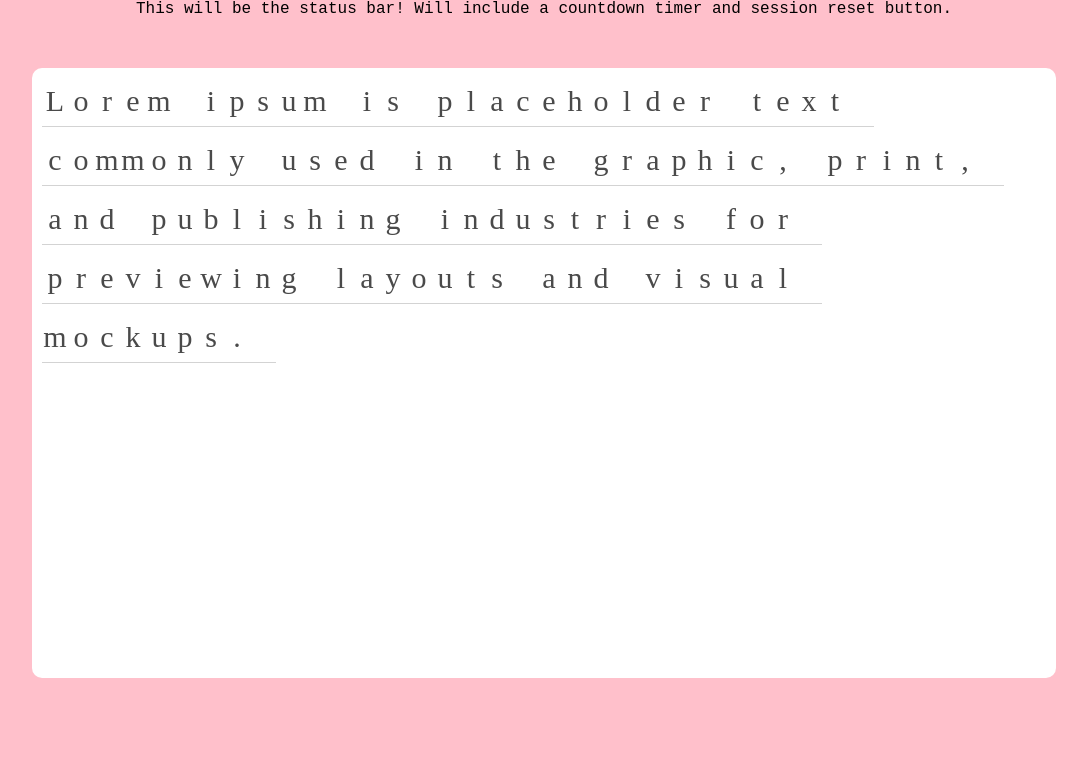
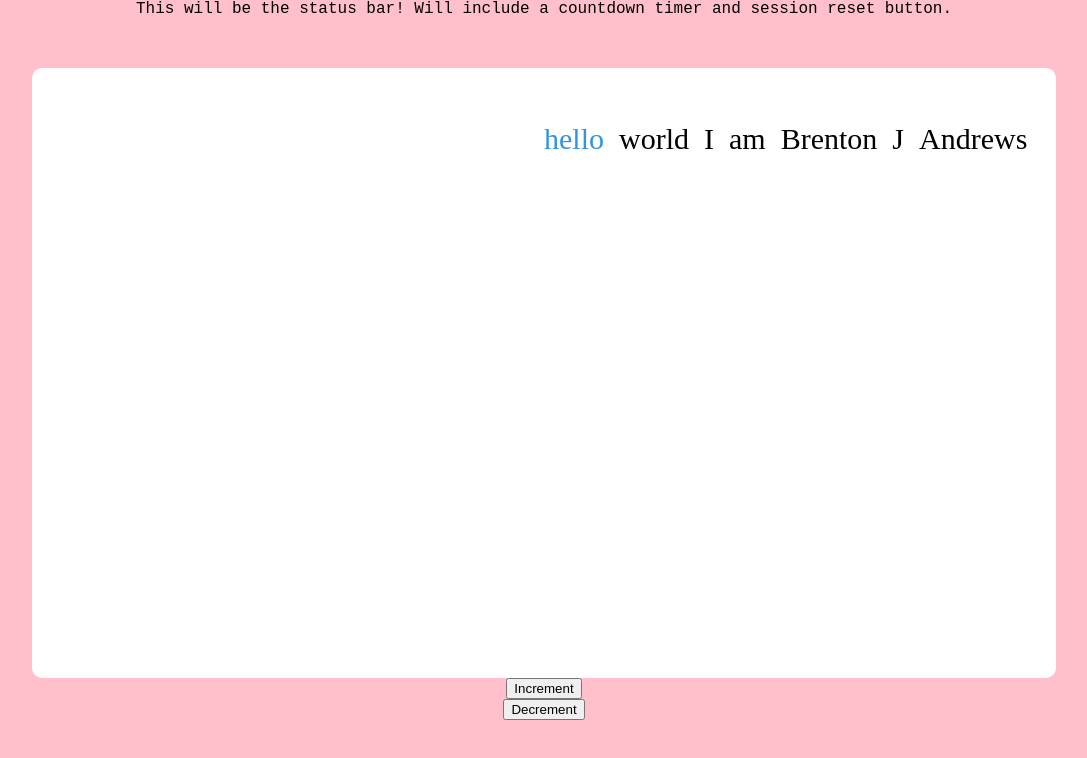
Before and after one commit to brenton-j-andrews/typing_practice_application, a React (Create React App) app: page / in a window 1280 px wide. Shown: the top 758 px of the page, without its empty margins (96-1183 px from the left). Built offline with nearby package versions, Linux system fonts and the light colour scheme; a web font is replaced by a local one.

Commit message:
Horizontal word scrolling is working properly, with styling!

```diff
--- a/src/Pages/Practice/Practice.jsx
+++ b/src/Pages/Practice/Practice.jsx
@@ -2,39 +2,26 @@
  * The practice page will render the typing speed test and track all data associated with a single practice session.
  */
 
-import React, { useState } from 'react';
+import React, { useEffect, useState } from 'react';
 
 import "./practice.css";
 
 const Practice = () => {
 
-  let testString = "Lorem ipsum is placeholder text commonly used in the graphic, print, and publishing industries for previewing layouts and visual mockups.";
-  // let testString = "Lorem ipsum is a silly looking sequence of characters!"
+  let wordArray = ["hello", "world", "I", "am", "Brenton", "J", "Andrews"];
 
-  // Render DOM elements for display from the typing practice string. Use memotization to avoid heavy re-rendering.
-  const renderElementsFromString = () => {
-    let wordsArray = testString.split(" ");
+  const [ arrayIndex, setArrayIndex ] = useState(0);
+  const [ leftActiveWord, setLeftActiveWord ] = useState(wordArray[arrayIndex]);
 
-    let content = wordsArray.map((word) => {
-      word += " ";
-      let letters = word.split('');
-
-      return (
-        <div className="screen-word">
-          {letters.map((letter) => {
-            return (
-              <div className="screen-letter">
-                { letter }
-              </div>
-            )
-          })}
-        </div>
-      )
-    })
-
-    return content;
+  const handleIncrement = () => {
+    setLeftActiveWord(wordArray[arrayIndex + 1]);
+    setArrayIndex(arrayIndex + 1);
   }
 
+  const handleDecrement = () => {
+    setLeftActiveWord(wordArray[arrayIndex - 1]);
+    setArrayIndex(arrayIndex - 1);
+  }
 
   return (
     <div className="practice-page-wrapper">
@@ -43,12 +30,41 @@ const Practice = () => {
         This will be the status bar! Will include a countdown timer and session reset button.
       </div>
 
+      <div className="typing-screen-card-wrapper" style={{ marginTop : '50px'}}>
 
-      <div className="typing-screen-card-wrapper" style={{ marginTop : '50px'}}>
-        <div className="screen-card-content">
-          {renderElementsFromString()}
+        <div className="screen-card-content-left">
+          {wordArray.map((word, index) => {
+            if (index < arrayIndex) {
+              return (
+                <div className="screen-word word-correct">
+                  { word }
+                </div>
+              )
+            }
+            else return null;
+          })}
+        </div>
+
+        <div className="screen-card-content-right">
+          <div className="screen-word active-word">
+            { leftActiveWord }
+          </div>
+
+          {wordArray.map((word, index) => {
+            if (index > arrayIndex) {
+              return (
+                <span className="screen-word">
+                  { word }
+                </span>
+              )
+            }
+            else return null;
+            })}
         </div>
       </div>
+
+      <button onClick={handleIncrement}> Increment </button>
+      <button onClick={handleDecrement}> Decrement </button>
     </div>
   );
 };
--- a/src/Pages/Practice/practice.css
+++ b/src/Pages/Practice/practice.css
@@ -6,6 +6,7 @@
 }
 
 .typing-screen-card-wrapper {
+  display: flex;
   width: 80%;
   height: 600px;
   background-color: #fff;
@@ -13,42 +14,39 @@
   border-radius: 10px;
 }
 
-.screen-card-content {
+.screen-card-content-right, .screen-card-content-left {
   display: flex;
-  flex-wrap: wrap;
-  align-content: baseline;
-  margin: 5px 10px;
-  height: 90%;
+  align-items: center;
+  flex: 5;
+  max-width: 50%;
+  margin: 5px 0px;
+  height: 20%;
+  overflow: hidden;
+}
+
+.screen-card-content-left {
+  justify-content: flex-end;
 }
 
 .screen-word {
   display: flex;
-  min-width: 25px;
+  /* min-width: 15px; */
+  width: auto;
   max-height: 48px;
-  margin-bottom: 10px;
-  border-bottom: 1px solid lightgray;
-}
-
-.screen-letter {
-  color: #4a4a4a;
   font-size: 30px;
   font-family: 'PT Mono';
   line-height: 1.5;
-  min-width: 25px;
-  text-align: center;
-  border-radius: .5rem;
-  margin: 0px .5px;
-  border-bottom: 3px solid transparent;
-  transition: color 2s ease-in-out;
+  margin-right: 15px;
 }
 
-.is-active {
-  border-bottom: 3px solid #3295db;
+
+.active-word {
+  /* border-left: 3px solid #3295db; */
   border-radius: 0px;
   color: #3295db;
-  animation-name: border-blinker;
+  /* animation-name: border-blinker;
   animation-duration: 1.5s;
-  animation-iteration-count: infinite;
+  animation-iteration-count: infinite; */
 }
 
 @keyframes border-blinker {
@@ -64,12 +62,12 @@
 }
 
 
-.letter-correct {
+.word-correct {
   color: rgb(106, 153, 106);
-  background-color: #c7e9c7;
+  /* background-color: #c7e9c7; */
 }
 
-.letter-incorrect {
+.word-incorrect {
   color: red;
   background-color: #ffcccb ;
 }
```
